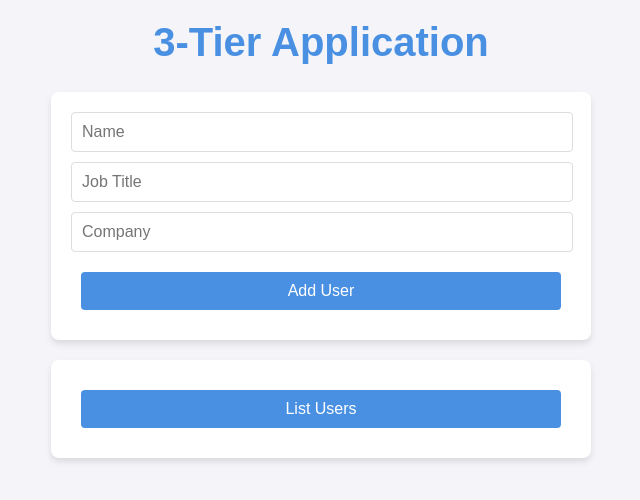
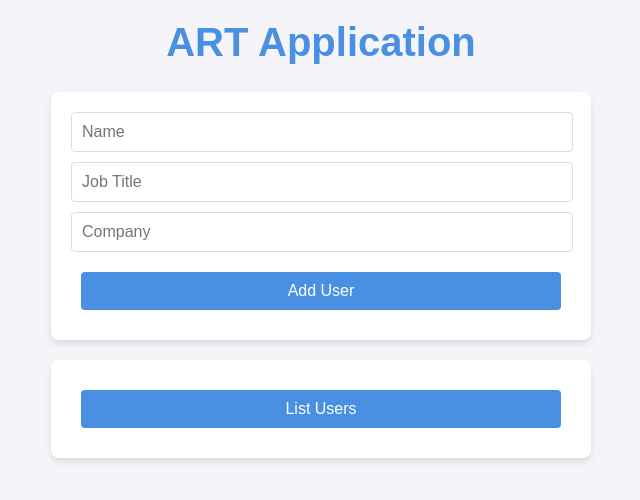
Before and after one commit to elaph-hilful/azure-test-app, a plain HTML site: page Simple_frontend.html in a window 1280 px wide. Shown: the whole page, without its empty margins (319-959 px from the left). Drawn offline with Linux system fonts and the light colour scheme.

Commit message:
Update Simple_frontend.html

```diff
--- a/Simple_frontend.html
+++ b/Simple_frontend.html
@@ -137,7 +137,7 @@
     </script>
   </head>
   <body>
-    <h1>3-Tier Application</h1>
+    <h1>ART Application</h1>
 
     <!-- Form to add a new user -->
     <form id="userForm" onsubmit="addUser(event)">
```
